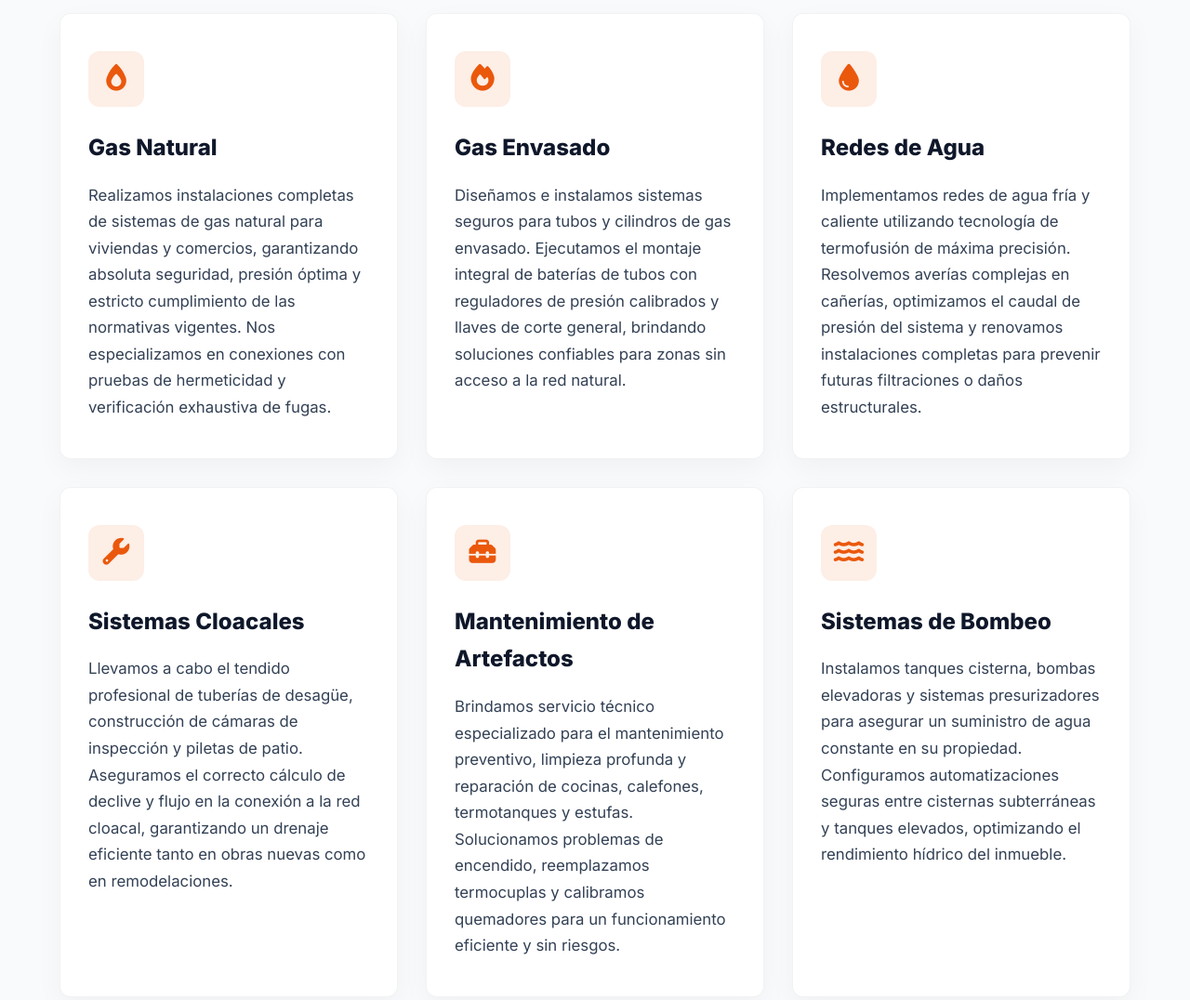
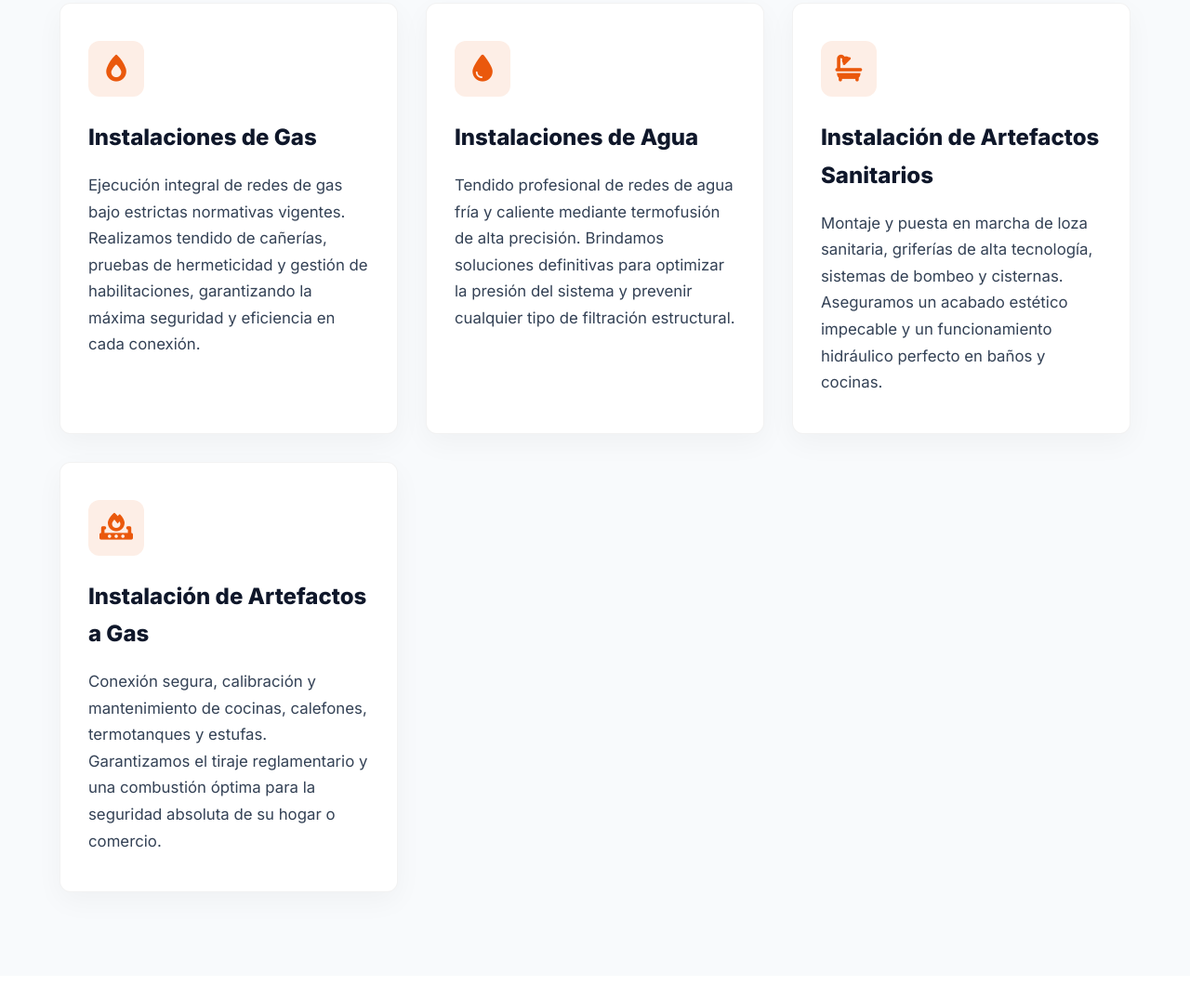
Before and after one commit to stronglix10-dev/servicios, a plain HTML site: page index.html in a window 1280 px wide. Shown: the part 802-1878 px from the top of the page at 93% size. Drawn offline with Linux system fonts and the light colour scheme.

Commit message:
Update index.html

```diff
--- a/index.html
+++ b/index.html
@@ -3,9 +3,9 @@
 <head>
     <meta charset="UTF-8">
     <meta name="viewport" content="width=device-width, initial-scale=1.0">
-    <meta name="description" content="Cesar Alejandro Simon. Gasista matriculado y sanitarista profesional. Instalaciones de gas, agua, cloacas y reparación de artefactos. Trabajo seguro, garantizado y bajo normativa.">
-    <meta name="keywords" content="gasista matriculado, instalación de gas natural, reparación de calefón, termofusión, instalación de agua, sanitarista profesional, plomero matriculado">
-    <title>Cesar Alejandro Simon | Gasista Matriculado y Sanitarista Profesional</title>
+    <meta name="description" content="Cesar Alejandro Simon. Instalador Gasista Sanitarista Matriculado. Especialista en instalaciones de gas, agua y colocación de artefactos sanitarios y a gas.">
+    <meta name="keywords" content="instalador gasista, sanitarista matriculado, instalaciones de gas, instalaciones de agua, instalación de artefactos sanitarios, instalación de artefactos a gas, plomero matriculado">
+    <title>Cesar Alejandro Simon | Instalador Gasista Sanitarista Matriculado</title>
     <link rel="stylesheet" href="https://cdnjs.cloudflare.com/ajax/libs/font-awesome/6.4.0/css/all.min.css">
     <link href="https://fonts.googleapis.com/css2?family=Inter:wght@300;400;600;800&display=swap" rel="stylesheet">
 
@@ -15,7 +15,7 @@
             --primary: #0F172A; /* Azul Pizarra muy oscuro y elegante */
             --secondary: #EA580C; /* Naranja vibrante para conversión */
             --light: #FFFFFF;
-            --bg-gray: #F8FAFC; /* Gris muy sutil para alternar secciones */
+            --bg-gray: #F8FAFC; /* Gris muy sutil */
             --text-dark: #334155;
             --text-light: #94A3B8;
         }
@@ -39,7 +39,7 @@
         /* ================= 1. HERO (PORTADA PREMIUM) ================= */
         .hero { background: linear-gradient(135deg, #0F172A 0%, #1E293B 100%); color: var(--light); padding: 140px 0 120px; text-align: center; position: relative; overflow: hidden; }
         .hero::before { content: ''; position: absolute; top: 0; left: 0; width: 100%; height: 100%; background: radial-gradient(circle at center, rgba(234,88,12,0.1) 0%, transparent 70%); pointer-events: none; }
-        .hero h1 { font-size: 3.8rem; font-weight: 800; margin-bottom: 24px; letter-spacing: -1px; line-height: 1.1; z-index: 1; position: relative; }
+        .hero h1 { font-size: 3.5rem; font-weight: 800; margin-bottom: 24px; letter-spacing: -1px; line-height: 1.1; z-index: 1; position: relative; text-transform: uppercase; }
         .hero p { font-size: 1.4rem; color: #CBD5E1; font-weight: 400; margin-bottom: 48px; max-width: 800px; margin-left: auto; margin-right: auto; z-index: 1; position: relative; }
         .hero .highlight { color: var(--secondary); font-weight: 600; }
         .hero .btn-group { display: flex; justify-content: center; gap: 20px; flex-wrap: wrap; position: relative; z-index: 1; }
@@ -87,10 +87,10 @@
         /* ================= RESPONSIVE ================= */
         @media (max-width: 992px) {
             .contact-container { grid-template-columns: 1fr; }
-            .hero h1 { font-size: 3rem; }
+            .hero h1 { font-size: 2.8rem; }
         }
         @media (max-width: 768px) {
-            .hero h1 { font-size: 2.4rem; }
+            .hero h1 { font-size: 2.2rem; }
             .hero p { font-size: 1.1rem; }
             .section-title { font-size: 2rem; }
             .py-5 { padding: 60px 0; }
@@ -101,8 +101,8 @@
 
     <section class="hero">
         <div class="container">
-            <h1>Servicios Sanitarios y de Gas de Alta Precisión</h1>
-            <p><i class="fa-solid fa-check-circle" style="color:var(--secondary)"></i> Ejecución técnica garantizada. <span class="highlight">Trabajo profesional, seguro y matriculado.</span></p>
+            <h1>Instalador Gasista Sanitarista Matriculado</h1>
+            <p><i class="fa-solid fa-check-circle" style="color:var(--secondary)"></i> Especialistas en Instalaciones de Gas, Agua y Artefactos. <span class="highlight">Trabajo profesional, seguro y matriculado.</span></p>
             <div class="btn-group">
                 <a href="tel:3853101433" class="btn btn-primary"><i class="fa-solid fa-phone"></i> Llamar al Especialista</a>
                 <a href="https://wa.me/5493853101433?text=Hola,%20quisiera%20consultar%20por%20un%20servicio%20de%20instalación." target="_blank" class="btn btn-outline"><i class="fa-brands fa-whatsapp"></i> Consultar por WhatsApp</a>
@@ -115,53 +115,39 @@
             <h2 class="section-title">Especialidades <span>Técnicas</span></h2>
 
             <div class="services-grid">
+
                 <div class="service-card">
                     <div class="service-content">
                         <div class="service-icon"><i class="fa-solid fa-fire-flame-simple"></i></div>
-                        <h3>Gas Natural</h3>
-                        <p>Realizamos instalaciones completas de sistemas de gas natural para viviendas y comercios, garantizando absoluta seguridad, presión óptima y estricto cumplimiento de las normativas vigentes. Nos especializamos en conexiones con pruebas de hermeticidad y verificación exhaustiva de fugas.</p>
-                    </div>
-                </div>
-
-                <div class="service-card">
-                    <div class="service-content">
-                        <div class="service-icon"><i class="fa-solid fa-fire"></i></div>
-                        <h3>Gas Envasado</h3>
-                        <p>Diseñamos e instalamos sistemas seguros para tubos y cilindros de gas envasado. Ejecutamos el montaje integral de baterías de tubos con reguladores de presión calibrados y llaves de corte general, brindando soluciones confiables para zonas sin acceso a la red natural.</p>
+                        <h3>Instalaciones de Gas</h3>
+                        <p>Ejecución integral de redes de gas bajo estrictas normativas vigentes. Realizamos tendido de cañerías, pruebas de hermeticidad y gestión de habilitaciones, garantizando la máxima seguridad y eficiencia en cada conexión.</p>
                     </div>
                 </div>
 
                 <div class="service-card">
                     <div class="service-content">
                         <div class="service-icon"><i class="fa-solid fa-droplet"></i></div>
-                        <h3>Redes de Agua</h3>
-                        <p>Implementamos redes de agua fría y caliente utilizando tecnología de termofusión de máxima precisión. Resolvemos averías complejas en cañerías, optimizamos el caudal de presión del sistema y renovamos instalaciones completas para prevenir futuras filtraciones o daños estructurales.</p>
+                        <h3>Instalaciones de Agua</h3>
+                        <p>Tendido profesional de redes de agua fría y caliente mediante termofusión de alta precisión. Brindamos soluciones definitivas para optimizar la presión del sistema y prevenir cualquier tipo de filtración estructural.</p>
                     </div>
                 </div>
 
                 <div class="service-card">
                     <div class="service-content">
-                        <div class="service-icon"><i class="fa-solid fa-wrench"></i></div>
-                        <h3>Sistemas Cloacales</h3>
-                        <p>Llevamos a cabo el tendido profesional de tuberías de desagüe, construcción de cámaras de inspección y piletas de patio. Aseguramos el correcto cálculo de declive y flujo en la conexión a la red cloacal, garantizando un drenaje eficiente tanto en obras nuevas como en remodelaciones.</p>
+                        <div class="service-icon"><i class="fa-solid fa-bath"></i></div>
+                        <h3>Instalación de Artefactos Sanitarios</h3>
+                        <p>Montaje y puesta en marcha de loza sanitaria, griferías de alta tecnología, sistemas de bombeo y cisternas. Aseguramos un acabado estético impecable y un funcionamiento hidráulico perfecto en baños y cocinas.</p>
                     </div>
                 </div>
 
                 <div class="service-card">
                     <div class="service-content">
-                        <div class="service-icon"><i class="fa-solid fa-toolbox"></i></div>
-                        <h3>Mantenimiento de Artefactos</h3>
-                        <p>Brindamos servicio técnico especializado para el mantenimiento preventivo, limpieza profunda y reparación de cocinas, calefones, termotanques y estufas. Solucionamos problemas de encendido, reemplazamos termocuplas y calibramos quemadores para un funcionamiento eficiente y sin riesgos.</p>
+                        <div class="service-icon"><i class="fa-solid fa-fire-burner"></i></div>
+                        <h3>Instalación de Artefactos a Gas</h3>
+                        <p>Conexión segura, calibración y mantenimiento de cocinas, calefones, termotanques y estufas. Garantizamos el tiraje reglamentario y una combustión óptima para la seguridad absoluta de su hogar o comercio.</p>
                     </div>
                 </div>
 
-                <div class="service-card">
-                    <div class="service-content">
-                        <div class="service-icon"><i class="fa-solid fa-water"></i></div>
-                        <h3>Sistemas de Bombeo</h3>
-                        <p>Instalamos tanques cisterna, bombas elevadoras y sistemas presurizadores para asegurar un suministro de agua constante en su propiedad. Configuramos automatizaciones seguras entre cisternas subterráneas y tanques elevados, optimizando el rendimiento hídrico del inmueble.</p>
-                    </div>
-                </div>
             </div>
         </div>
     </section>
@@ -190,6 +176,9 @@
                     <i class="fa-solid fa-file-signature"></i>
                     <h4>Cotización Transparente</h4>
                 </div>
+            </div>
+            <div class="text-center" style="margin-top: 50px;">
+                <h3 style="color: var(--primary);">Recuerde: <span style="color: var(--secondary);">Trabajo profesional, seguro y matriculado.</span></h3>
             </div>
         </div>
     </section>
@@ -230,7 +219,7 @@
 
                 <div class="contact-info">
                     <p><i class="fa-solid fa-user-tie"></i> <strong>Cesar Alejandro Simon</strong></p>
-                    <p><i class="fa-solid fa-certificate"></i> Gasista Matriculado y Sanitarista</p>
+                    <p><i class="fa-solid fa-certificate"></i> Instalador Gasista Sanitarista Matriculado</p>
                     <p><i class="fa-solid fa-mobile-screen"></i> 385 310 1433</p>
                     <p><i class="fa-solid fa-location-dot"></i> Servicio Local Autorizado</p>
                 </div>
@@ -247,12 +236,11 @@
                     <div class="form-group">
                         <select class="form-control" required style="color:#64748B">
                             <option value="" disabled selected>Seleccione el tipo de servicio...</option>
-                            <option value="gas-natural">Instalación de Gas Natural</option>
-                            <option value="gas-envasado">Sistema de Gas Envasado</option>
-                            <option value="agua">Redes de Agua / Termofusión</option>
-                            <option value="cloacas">Desagües y Cloacas</option>
-                            <option value="reparacion">Servicio Técnico de Artefactos</option>
-                            <option value="cisterna">Sistemas de Bombeo y Cisternas</option>
+                            <option value="instalacion-gas">Instalaciones de Gas</option>
+                            <option value="instalacion-agua">Instalaciones de Agua</option>
+                            <option value="artefactos-sanitarios">Instalación de Artefactos Sanitarios</option>
+                            <option value="artefactos-gas">Instalación de Artefactos a Gas</option>
+                            <option value="otro">Otra consulta técnica</option>
                         </select>
                     </div>
                     <div class="form-group">
```
